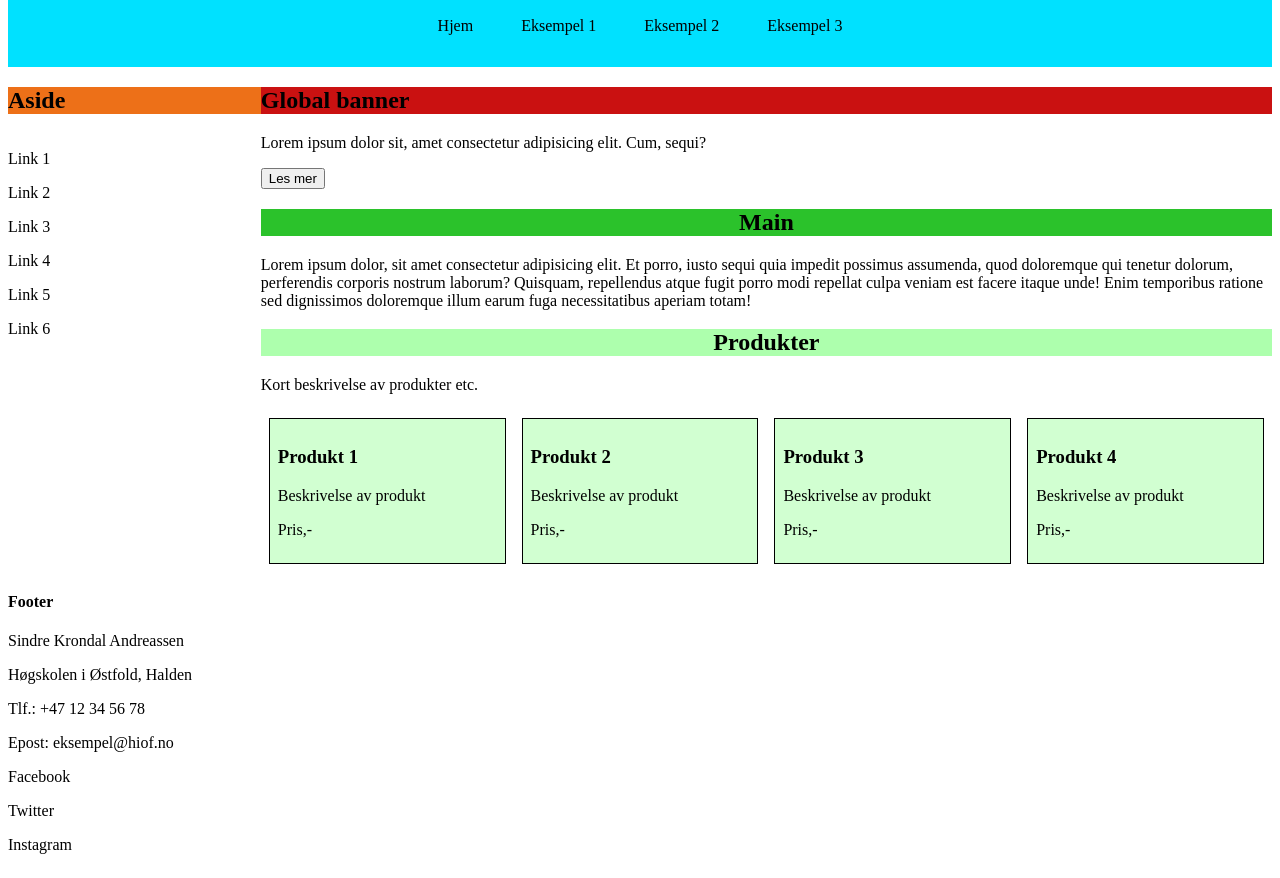
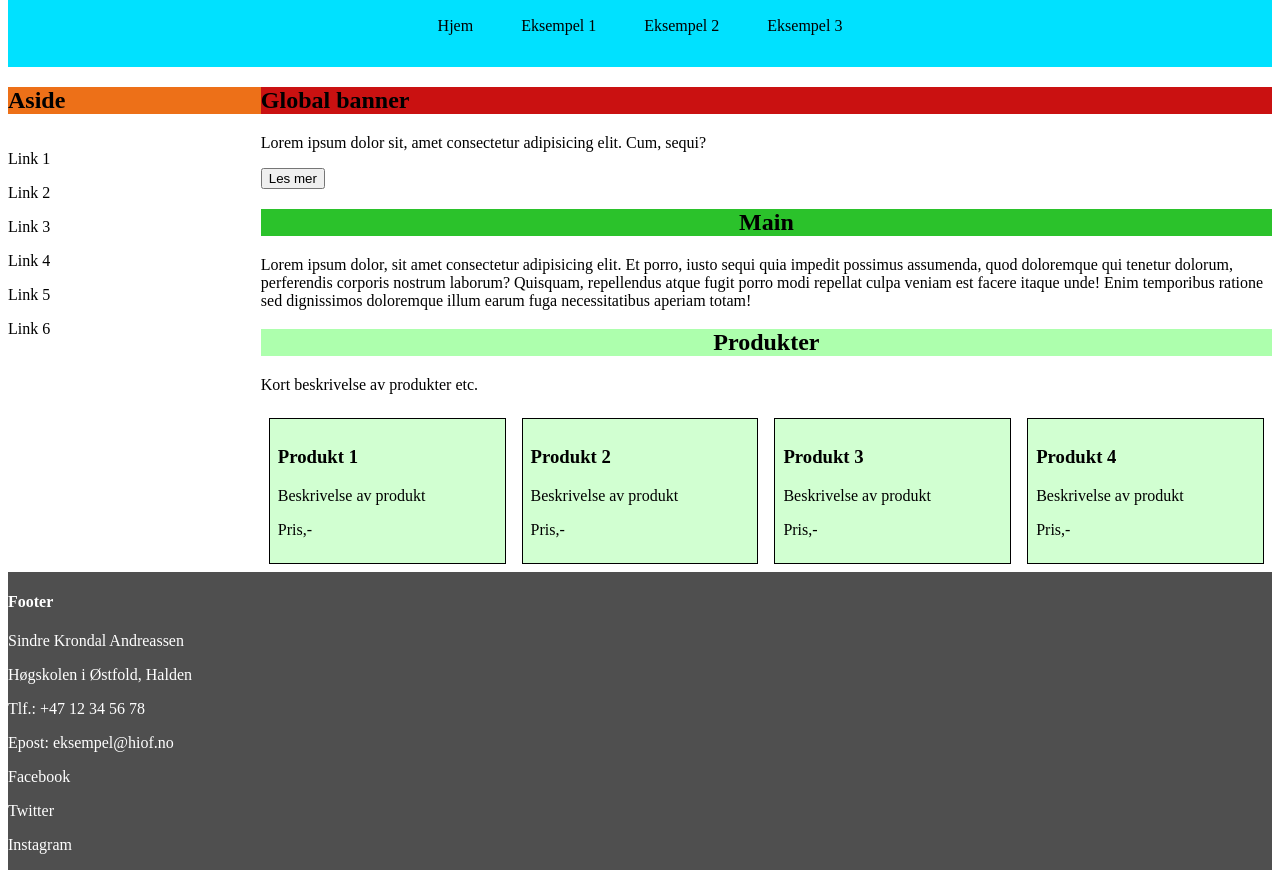
Before and after one commit to Snick92/Kontinuasjonseksamen---Webutvikling-2025, a plain HTML site: page index.html in a window 1280 px wide. Shown: the part 87-965 px from the top of the page. Drawn offline with Linux system fonts and the light colour scheme.

Commit message:
Live preview / Live server + ikoner
Forsøkte å sette opp live-server fra extension/plugin i vsc. Må finne ut av workspace / filbaner, for preview vil ikke importere CSS og viser kun HTML.

Startet å legge til rette for ikoner.

```diff
--- a/CSS/style.css
+++ b/CSS/style.css
@@ -67,8 +67,20 @@ aside{
 /*FOOTER*/
 footer{
     grid-area: footer;
+    background-color: rgb(79, 79, 79);
+    color: rgb(255, 255, 255);
+
+    ul{
+        list-style: none;
+
+        a{
+            text-decoration: none;
+            color: rgb(255, 255, 255);
+        }
+    }
 }
 
+/* - - - - - BREAKPOINT MOBILE to TAB - - - - - */
 @media (min-width: 430px){
     /*PRIMARY GRID*/
     #grid-space-primary{
--- a/index.html
+++ b/index.html
@@ -4,9 +4,9 @@
     <meta charset="UTF-8">
     <meta name="viewport" content="width=device-width, initial-scale=1.0">
     <title>Kontinasjonseksamen 2025</title>
-
     <link rel="stylesheet" href="../Kontinuasjonseksamen---Webutvikling-2025/CSS/style.css">
     <link rel="normalize_css" href="../Kontinuasjonseksamen---Webutvikling-2025/CSS/normalize.css">
+    <link rel="">
 </head>
 <body>
     <div id="grid-space-primary">
@@ -81,7 +81,7 @@
             </article>
             <nav>
                 <ul>
-                    <li><a href="#">Facebook</a></li>
+                    <li><a href="#"><i class="fa-brands fa-square-facebook"></i>Facebook</a></li>
                     <li><a href="#">Twitter</a></li>
                     <li><a href="#">Instagram</a></li>
                 </ul>
```
